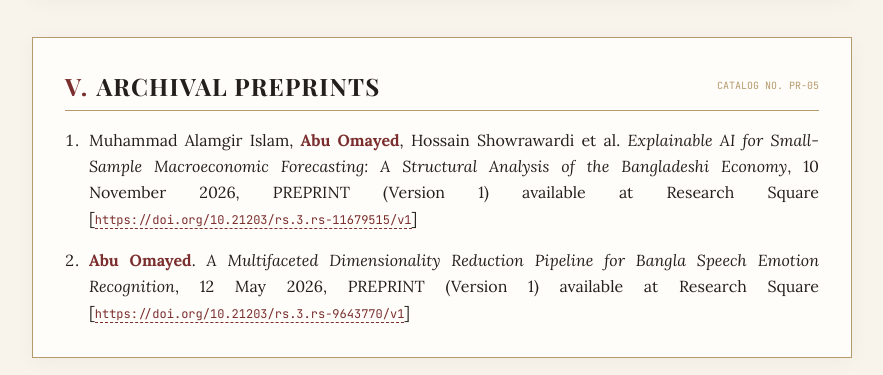
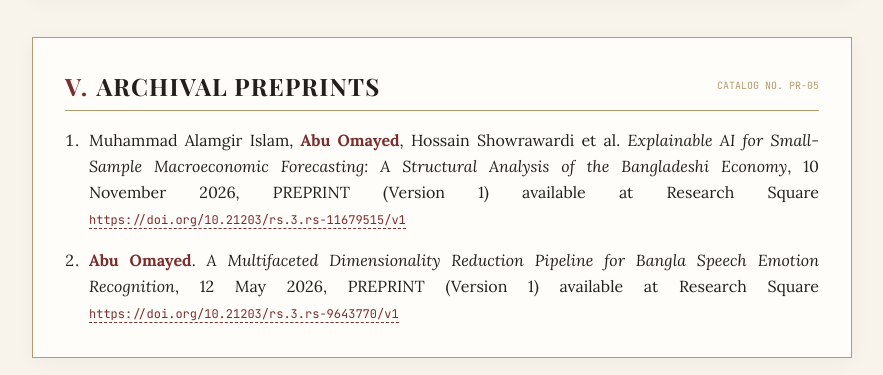
Before and after one commit to aomayed/aomayed.github.io, a plain HTML site: page index.html in a window 1280 px wide. Shown: the part 2086-2461 px from the top of the page, without its empty margins (198-1081 px from the left). Drawn offline with nearby package versions, Linux system fonts and the light colour scheme; a web font is replaced by a local one.

Commit message:
Fix formatting of publication entries in index.html

```diff
--- a/index.html
+++ b/index.html
@@ -408,10 +408,10 @@
 
             <ol class="list-decimal pl-5 space-y-4 text-sm sm:text-base text-justify font-lora">
                 <li class="pl-1 leading-relaxed">
-                    Muhammad Alamgir Islam, <span class="font-bold text-[#7A2E2E]">Abu Omayed</span>, Hossain Showrawardi et al. <em>Explainable AI for Small-Sample Macroeconomic Forecasting: A Structural Analysis of the Bangladeshi Economy</em>, 10 November 2026, PREPRINT (Version 1) available at Research Square [<a href="https://doi.org/10.21203/rs.3.rs-11679515/v1" target="_blank" class="monograph-link font-mono text-xs">https://doi.org/10.21203/rs.3.rs-11679515/v1</a>]
+                    Muhammad Alamgir Islam, <span class="font-bold text-[#7A2E2E]">Abu Omayed</span>, Hossain Showrawardi et al. <em>Explainable AI for Small-Sample Macroeconomic Forecasting: A Structural Analysis of the Bangladeshi Economy</em>, 10 November 2026, PREPRINT (Version 1) available at Research Square <a href="https://doi.org/10.21203/rs.3.rs-11679515/v1" target="_blank" class="monograph-link font-mono text-xs">https://doi.org/10.21203/rs.3.rs-11679515/v1</a>
                 </li>
                 <li class="pl-1 leading-relaxed">
-                    <span class="font-bold text-[#7A2E2E]">Abu Omayed</span>. <em>A Multifaceted Dimensionality Reduction Pipeline for Bangla Speech Emotion Recognition</em>, 12 May 2026, PREPRINT (Version 1) available at Research Square [<a href="https://doi.org/10.21203/rs.3.rs-9643770/v1" target="_blank" class="monograph-link font-mono text-xs">https://doi.org/10.21203/rs.3.rs-9643770/v1</a>]
+                    <span class="font-bold text-[#7A2E2E]">Abu Omayed</span>. <em>A Multifaceted Dimensionality Reduction Pipeline for Bangla Speech Emotion Recognition</em>, 12 May 2026, PREPRINT (Version 1) available at Research Square <a href="https://doi.org/10.21203/rs.3.rs-9643770/v1" target="_blank" class="monograph-link font-mono text-xs">https://doi.org/10.21203/rs.3.rs-9643770/v1</a>
                 </li>
             </ol>
         </section>
```
